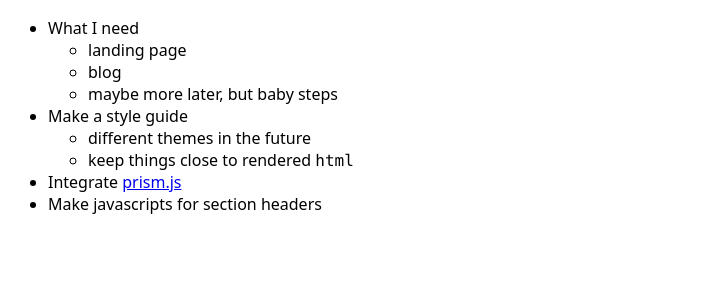
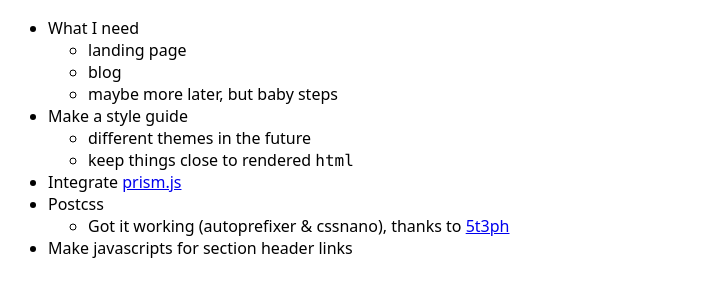
Before and after one commit to jsahlsa/Joe-Sahlsa-Home, an Eleventy site: page src/blog/blog_post_2.md in a window 1280 px wide. Shown: the part 152-448 px from the top of the page, without its empty margins (0-713 px from the left). Built offline with nearby package versions, Linux system fonts and the light colour scheme; Eleventy itself is replaced by a stand-in of ours; files that its build step writes are made by us from their sources.

Commit message:
💄 got postcss working
put in postbuild in package.json with the help of Steph Eckles 11ty-netlify-jumpstart

```diff
--- a/src/_includes/layout.njk
+++ b/src/_includes/layout.njk
@@ -5,7 +5,6 @@
     <meta http-equiv="X-UA-Compatible" content="IE=edge" />
     <meta name="viewport" content="width=device-width, initial-scale=1.0" />
     <!-- CSS only -->
-
 
     <link rel="stylesheet" href="/style.css" />
     <!-- Grab title from the page data and dump it here -->
--- a/src/blog/blog_post_2.md
+++ b/src/blog/blog_post_2.md
@@ -16,4 +16,6 @@ tags: blog
     - different themes in the future
     - keep things close to rendered `html`
 - Integrate [prism.js](https://prismjs.com/)
-- Make javascripts for section headers
+- Postcss
+    - Got it working (autoprefixer & cssnano), thanks to [5t3ph](https://github.com/5t3ph/11ty-netlify-jumpstart/blob/main/package.json)
+- Make javascripts for section header links
```
Also changed, not shown: package.json (+6 -1 lines), src/blog/test-post.md (+1 -1 lines), 1 other file.
